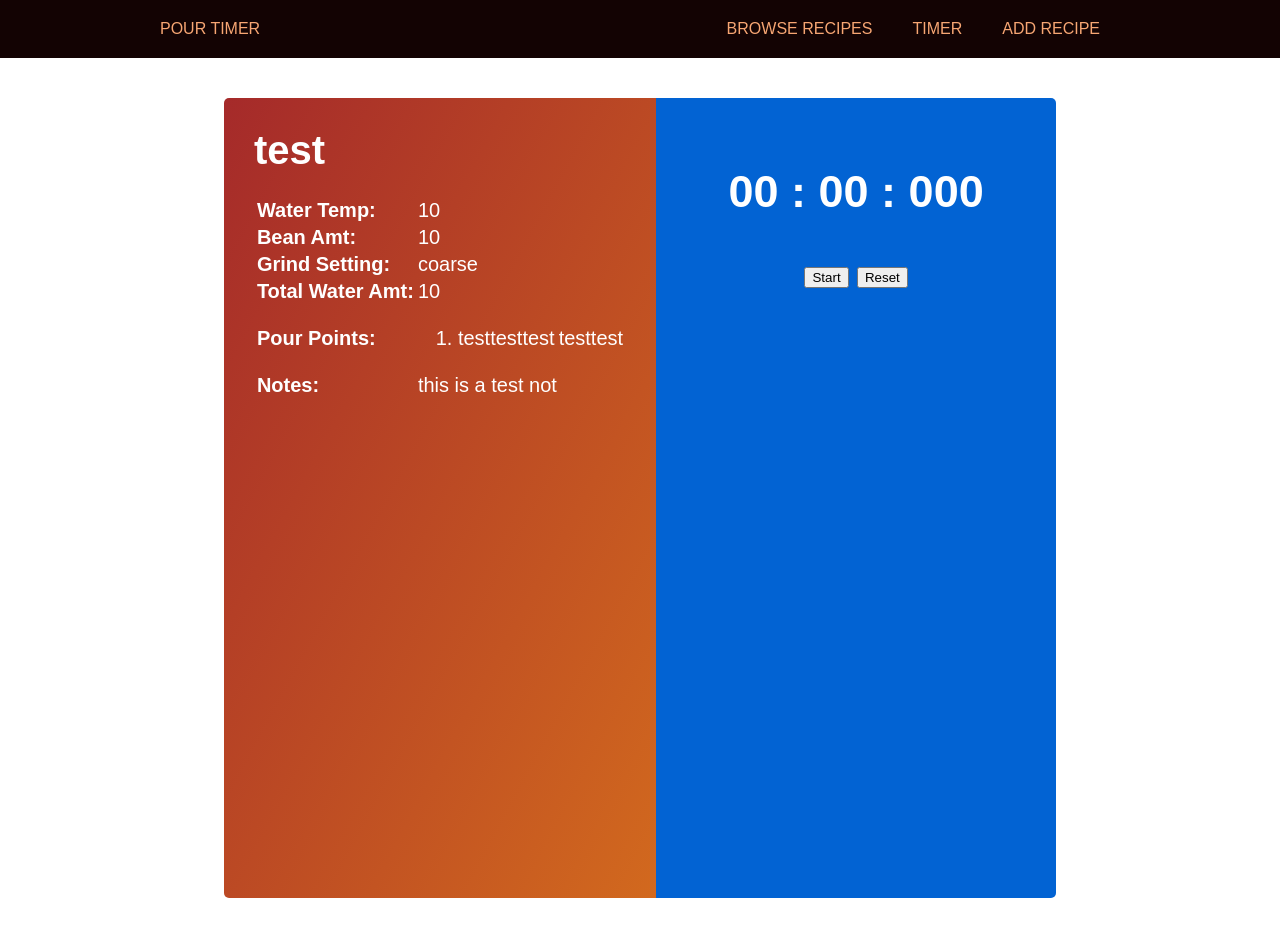
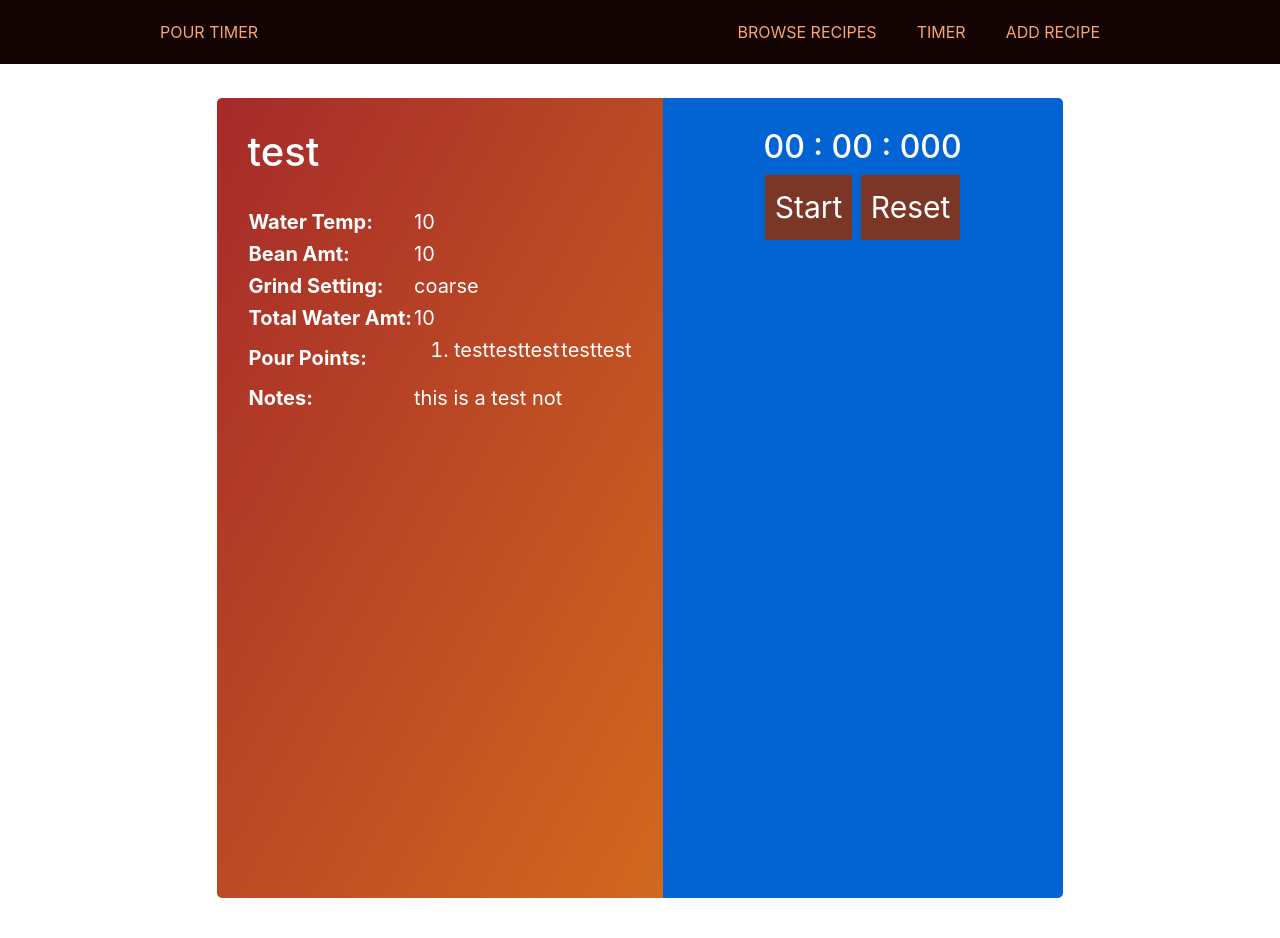
Before and after one commit to KentoKana/PourTimer, a PHP site: page /recipe-view.php?recipeId=1 in a window 1280 px wide. Shown: the top 938 px of the page. Run offline with PHP 8.4, Linux system fonts and the light colour scheme; data comes from the database, SQL or seed files in the repository; style sheets or scripts are compiled from the project's sources; some libraries are stand-ins or nearby versions.

Commit message:
added bootstrap. Modal was added in add-recipe page

```diff
--- a/inc/headEl.php
+++ b/inc/headEl.php
@@ -1,3 +1,4 @@
 <meta char-set="utf-8">
 <link rel="stylesheet" href="stylesheet/css/universal-style.css">
+<link rel="stylesheet" href="https://stackpath.bootstrapcdn.com/bootstrap/4.2.1/css/bootstrap.min.css" integrity="sha384-GJzZqFGwb1QTTN6wy59ffF1BuGJpLSa9DkKMp0DgiMDm4iYMj70gZWKYbI706tWS" crossorigin="anonymous">
 <script src="js/jquery.js"></script>
--- a/js/browse-recipe.js
+++ b/js/browse-recipe.js
@@ -1,3 +1,4 @@
+"use strict";
 window.onload = function() {
 	$('tr').click( function() {
 		window.location = $(this).find('a').attr('href');
--- a/js/stopwatch.js
+++ b/js/stopwatch.js
@@ -1,3 +1,7 @@
+"use strict";
+window.onload = function() {
+
+
 //=======================Stopwatch logic===========================//
 
 
@@ -146,3 +150,5 @@ document.body.onkeydown = function(e){
 		reset();
 	}
 }
+
+}
--- a/recipe-view.php
+++ b/recipe-view.php
@@ -46,7 +46,7 @@
 
 								//prepends list number for each pour-point.
 								"<td><ol><li>" . str_replace(", ", "<li>", $row['pour_points_time'] . "</li>") . "</li></ol></td>" .
-								"<td>" . str_replace(", ", "<br>", $row['pour_points_water_amt']) . "</td>" .
+								"<td><ul><li>" . str_replace(", ", "<li>", $row['pour_points_water_amt'] . "</li>") . "</li></ol></td>" .
 								"</tr>";
 								print "<tr><td>Notes: </td>" . "<td colspan='2'> $row[notes] </td></tr>";
 
@@ -62,8 +62,8 @@
 				<div class="timer-col-wrap">
 					<h2 id="timer">00 : 00 : 000</h2>
 					<div class="timer-buttons">
-						<button id="toggle">Start</button>
-						<button id="reset">Reset</button>
+						<button class="button __button" id="toggle">Start</button>
+						<button class="button __button" id="reset">Reset</button>
 					</div>
 				</div>
 			</div>
--- a/stylesheet/css/index-style.css
+++ b/stylesheet/css/index-style.css
@@ -13,6 +13,7 @@ main .home h1 {
 }
 main .home a {
   margin-top: 20px;
+  text-decoration-line: none;
 }
 
 p {
--- a/stylesheet/css/universal-style.css
+++ b/stylesheet/css/universal-style.css
@@ -8,9 +8,14 @@ a {
   color: inherit;
 }
 
+ul {
+  list-style-type: none;
+  margin: 0;
+  padding: 0;
+}
+
 .button {
   background-color: #7C3626;
-  border-radius: 5px;
   color: #fff;
   padding: 10px 10px 10px 10px;
   margin: 0 auto 0 auto;
@@ -19,6 +24,8 @@ a {
 }
 .button:hover {
   background-color: #F7A673;
+  text-decoration-line: none;
+  color: inherit;
 }
 
 body {
@@ -45,9 +52,11 @@ nav div.nav-wrap {
 }
 nav div.nav-wrap a {
   align-self: center;
+  color: #F7A673;
 }
 nav div.nav-wrap a:hover {
   color: #FFCDBC;
+  text-decoration-line: none;
 }
 nav div.nav-wrap ul {
   list-style-type: none;
--- a/stylesheet/scss/index-style.scss
+++ b/stylesheet/scss/index-style.scss
@@ -26,7 +26,7 @@ main {
 
 		a {
 			margin-top: 20px;
-
+			text-decoration-line: none;
 		}
 	}
 
--- a/stylesheet/scss/universal-style.scss
+++ b/stylesheet/scss/universal-style.scss
@@ -15,7 +15,6 @@ $button-color: #7C3626;
 }
 
 
-//SCSS
 * {
 	box-sizing: border-box;
 }
@@ -24,12 +23,17 @@ a {
 	cursor: pointer;
 	text-decoration: none;
 	color: inherit;
+}
 
+ul {
+	list-style-type: none;
+	margin: 0;
+	padding: 0;
 }
 
 .button {
 	background-color:$button-color;
-	border-radius:5px;
+	// border-radius:5px;
 	color:#fff;
 	padding:10px 10px 10px 10px;
 	margin: 0 auto 0 auto;
@@ -37,6 +41,9 @@ a {
 	border: none;
 	&:hover {
 		background-color: #F7A673;
+		text-decoration-line: none;
+		color: inherit;
+
 	}
 
 }
@@ -63,9 +70,12 @@ nav {
 		@include section-max-width;
 		a {
 			align-self: center;
+			color: $nav-footer-text-color;
 			&:hover {
 				color: #FFCDBC;
+				text-decoration-line: none;
 			}
+
 		}
 
 		ul {
```
Also changed, not shown: add-recipe.php (+39 -3 lines), js/add-recipe.js (+10 -7 lines), 2 other files.
